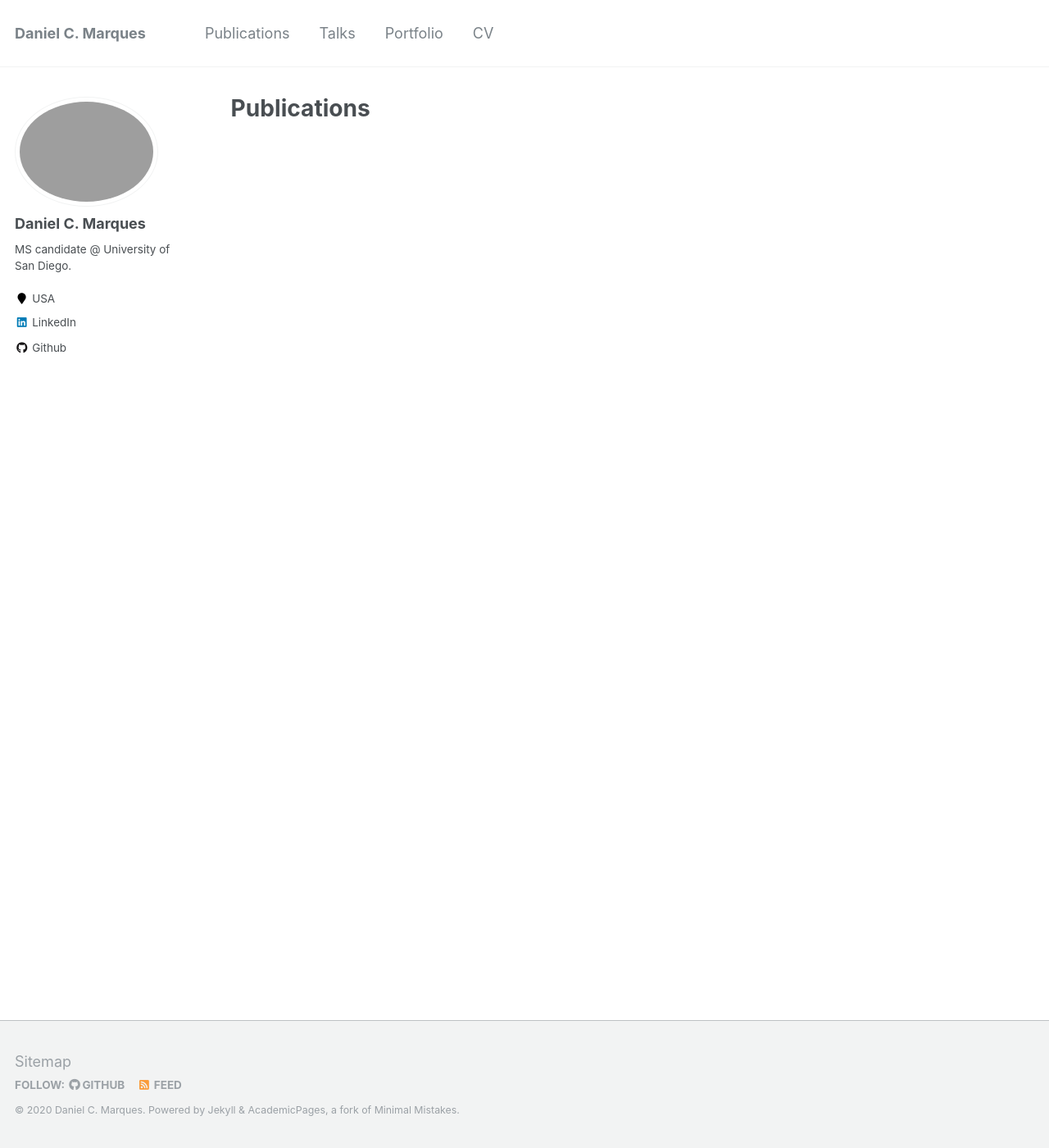
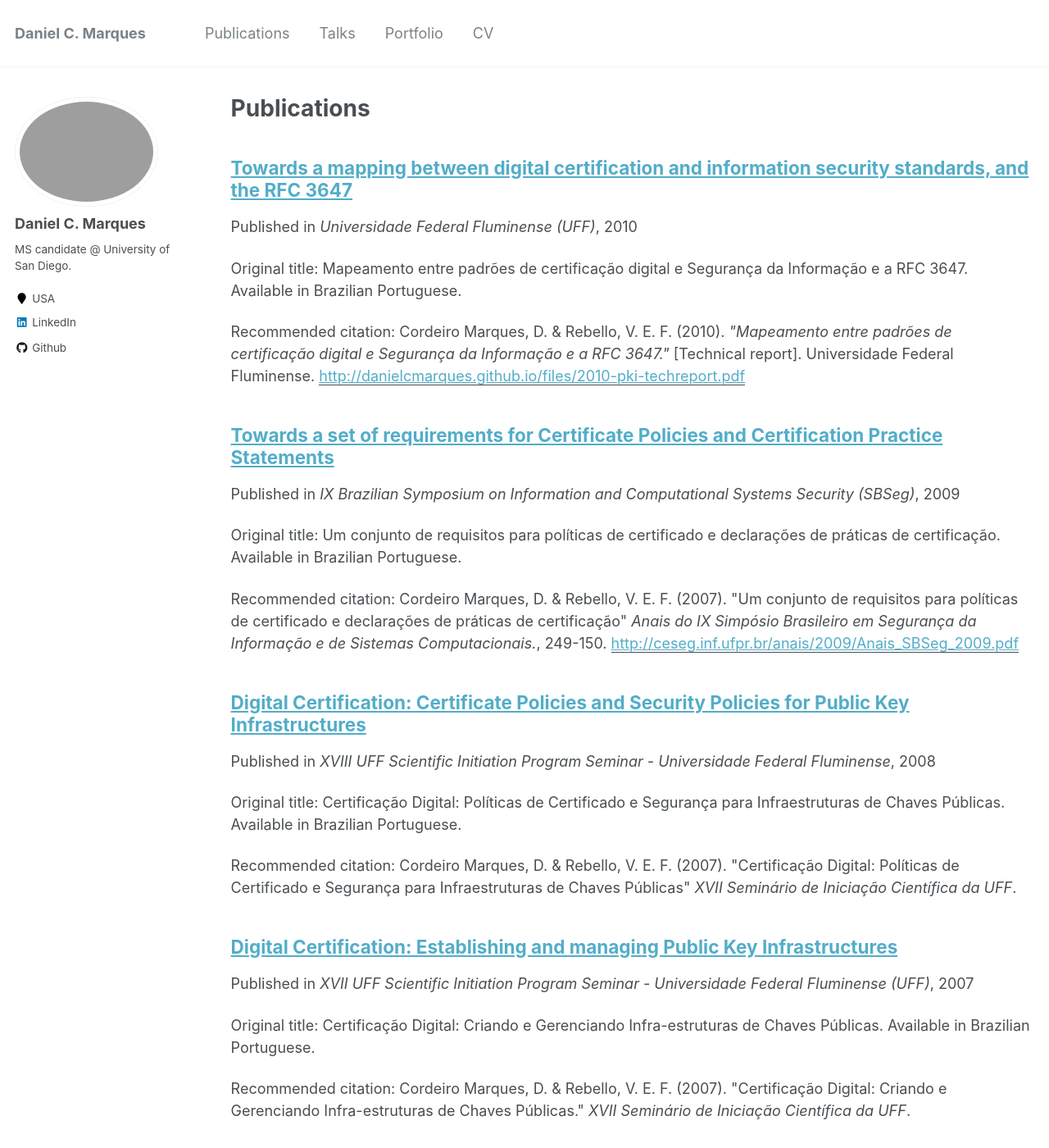
Before and after one commit to danielcmarques/danielcmarques.github.io, a Jekyll site: the page built from _pages/publications.md, in a window 1280 px wide and 1400 px high. Shown: the whole window at 82% size. Built offline with Jekyll 4.4.1, drawn with Linux system fonts in a browser that asks for light colours; a file with an impossible date is left out.

Commit message:
Fixing publications.

```diff
--- a/_publications/2007-pki-01.md
+++ b/_publications/2007-pki-01.md
@@ -2,9 +2,9 @@
 title: "Digital Certification: Establishing and managing Public Key Infrastructures"
 collection: publications
 permalink: /publication/2007-pki-01
-excerpt: 'Original title: Certificação Digital: Criando e Gerenciando Infra-estruturas de Chaves Públicas'
-date: 2007
-venue: 'XVII UFF Scientific Initiation Program Seminar'
+excerpt: 'Original title: Certificação Digital: Criando e Gerenciando Infra-estruturas de Chaves Públicas. Available in Brazilian Portuguese.'
+date: 2007-11-29
+venue: 'XVII UFF Scientific Initiation Program Seminar - Universidade Federal Fluminense (UFF)'
 paperurl: #'http://academicpages.github.io/files/paper1.pdf'
 citation: 'Cordeiro Marques, D.  & Rebello, V. E. F. (2007). &quot;Certificação Digital: Criando e Gerenciando Infra-estruturas de Chaves Públicas.&quot; <i>XVII Seminário de Iniciação Científica da UFF</i>.'
 ---
--- a/_publications/2008-pki-02.md
+++ b/_publications/2008-pki-02.md
@@ -3,8 +3,8 @@ title: "Digital Certification: Certificate Policies and Security Policies for Pu
 collection: publications
 permalink: /publication/2008-pki-02
 excerpt: 'Original title: Certificação Digital: Políticas de Certificado e Segurança para Infraestruturas de Chaves Públicas. Available in Brazilian Portuguese.'
-date: 2008
-venue: 'XVIII UFF Scientific Initiation Program Seminar'
+date: 2008-11-28
+venue: 'XVIII UFF Scientific Initiation Program Seminar - Universidade Federal Fluminense'
 paperurl: #'http://academicpages.github.io/files/paper1.pdf'
 citation: 'Cordeiro Marques, D.  & Rebello, V. E. F. (2007). &quot;Certificação Digital: Políticas de Certificado e Segurança para Infraestruturas de Chaves Públicas&quot; <i>XVII Seminário de Iniciação Científica da UFF</i>.'
 ---
```
Also changed, not shown: _publications/2009-sbseg-pki-03.md (+1 -1 lines), _publications/2010-pki-04-tech-report.md (+1 -1 lines).
